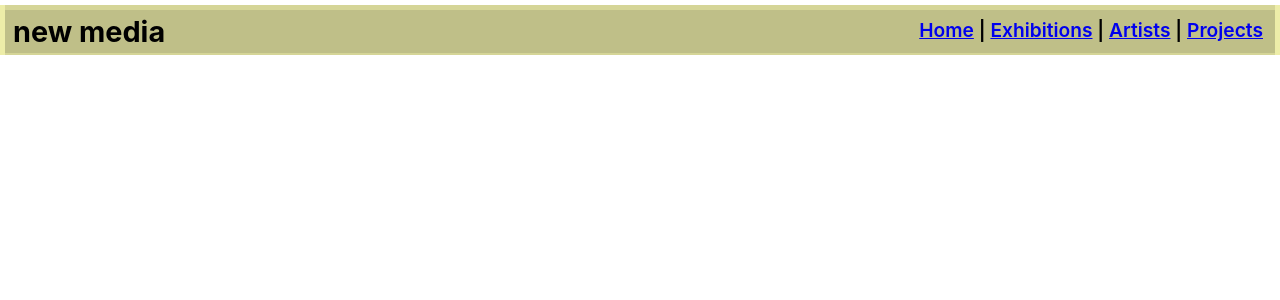
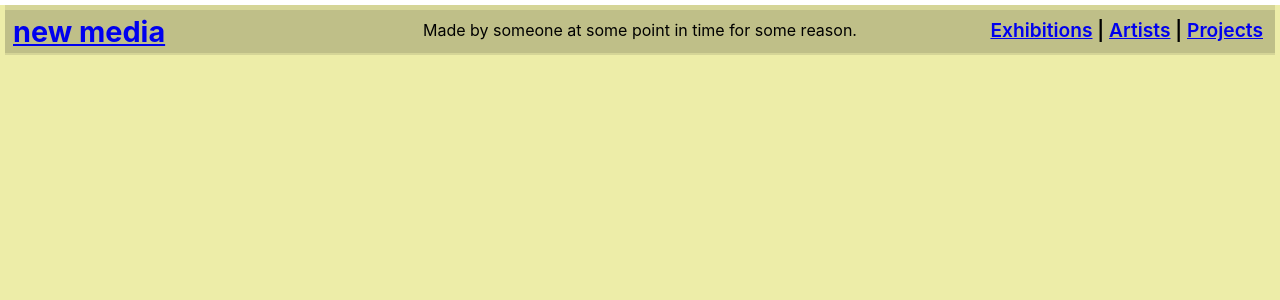
Before and after one commit to markargo/new-media-gallery, a React (Create React App) app in the folder react-app/: page /exhibition in a window 1280 px wide. Shown: the top 300 px of the page. Built offline with nearby package versions, Linux system fonts and the light colour scheme.

Commit message:
Reworking structure to clean up style

```diff
--- a/react-app/src/App.scss
+++ b/react-app/src/App.scss
@@ -3,7 +3,7 @@
 // Rest of your SCSS code here
 .app-wrapper {
   width: 100%;
-  height: 100%;
+  height: 100vh;
   // background-color: lime;
   background-color: rgb(237, 237, 168);
 }
--- a/react-app/src/components/AppFooter.scss
+++ b/react-app/src/components/AppFooter.scss
@@ -3,7 +3,15 @@
 .footer-wrapper {
   background-color: rgba(0, 0, 0, 0.1);
 
-  width: calc(100% - 10px);
-  height: 50px;
+  width: calc(100% - 30px);
+  height: 40px;
   margin: 5px;
+  padding: 5px 10px;
+
+  text-align: center;
+  display: flex;
+  flex-direction: row;
+  justify-content: space-between;
+  align-items: center;
+  justify-content: center;
 }
--- a/react-app/src/components/AppFooter.tsx
+++ b/react-app/src/components/AppFooter.tsx
@@ -11,6 +11,7 @@ const AppFooter: React.FC<AppFooterProps> = () => {
 
   return (
     <div className='footer-wrapper'>
+      Made by someone at some point in time for some reason.
     </div>
   );
 };
--- a/react-app/src/components/AppHeader.tsx
+++ b/react-app/src/components/AppHeader.tsx
@@ -12,10 +12,9 @@ const AppHeader: React.FC<AppHeaderProps> = () => {
   return (
     <div className='app-header-wrapper'>
       <div className='app-header-title'>
-        new media
+        <Link to='/'>new media</Link>
       </div>
       <div className='app-header-nav'>
-        <Link to='/'>Home</Link>&nbsp;|&nbsp;
         <Link to='/exhibition/1'>Exhibitions</Link>&nbsp;|&nbsp;
         <Link to='/artist/1'>Artists</Link>&nbsp;|&nbsp;
         <Link to='/project/1'>Projects</Link>
--- a/react-app/src/constants.scss
+++ b/react-app/src/constants.scss
@@ -7,6 +7,12 @@
   min-height: $max-width;
   margin: 0 auto;
   overflow: hidden;
+}
+
+@mixin page-wrapper() {
+  width: 100%;
+  min-height: calc(100% - 60px);
+  height: 100%;
 }
 
 .page-container {
--- a/react-app/src/pages/ExhibitionPage.scss
+++ b/react-app/src/pages/ExhibitionPage.scss
@@ -1,8 +1,9 @@
 @import "../constants.scss";
 
 .exhibition-page-wrapper {
+  @include page-wrapper();
   // background-color: yellow;
 
-  width: 100%;
-  height: 100%;
+  // width: 100%;
+  // height: 100vh;
 }
--- a/react-app/src/pages/HomePage.scss
+++ b/react-app/src/pages/HomePage.scss
@@ -1,14 +1,7 @@
 @import "../constants.scss";
 
 .home-page-wrapper {
-  background-color: lightblue;
-
-  width: 100%;
-  height: 100vh;
-
-  h1 {
-    margin: 0;
-    padding: 10px 20px;
-    text-decoration: underline;
-  }
+  @include page-wrapper();
+  // width: 100%;
+  // min-height: calc(100% - 60px);
 }
--- a/react-app/src/pages/HomePage.tsx
+++ b/react-app/src/pages/HomePage.tsx
@@ -8,7 +8,6 @@ interface HomePageProps {
 const HomePage: React.FC<HomePageProps> = () => {
   return (
     <div className='home-page-wrapper'>
-      <h1>Home Page</h1>
     </div>
   );
 };
```
